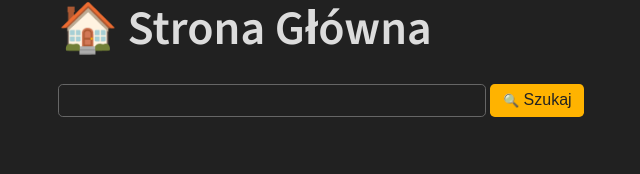
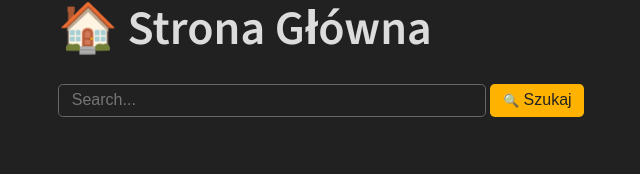
Before and after one commit to aleksandrawrombel/Repo_Hunt, a React (Vite) app: page / in a window 1280 px wide. Shown: the part 108-282 px from the top of the page, without its empty margins (22-662 px from the left). Built offline with nearby package versions, Linux system fonts and the light colour scheme.

Commit message:
API search results logging correclty, starting on displaying the information

```diff
--- a/src/components/HomeSearchDisplay.jsx
+++ b/src/components/HomeSearchDisplay.jsx
@@ -1,11 +1,39 @@
+import { useState } from "react";
+
 const HomeSearchDisplay = () => {
+
+  const [query, setQuery] = useState("");
+  const [searchResults, setSearchResults] = useState([]);
+
+  const handleSearch = async () => {
+    try {
+      const response = await fetch(
+        `https://api.github.com/search/repositories?q=${query}`
+      );
+      const data = await response.json();
+      setSearchResults(data);
+      console.log(searchResults);
+    } catch (error) {
+      console.error(error);
+    }
+  };
+
   return (
     <main className="container">
       <section className="search_container">
-        <input className="search_bar" type="text" />
-        <button className="search_button">
+        <input
+          className="search_bar"
+          placeholder="Search..."
+          type="text"
+          value={query}
+          onChange={(e) => setQuery(e.target.value)}
+        />
+        <button className="search_button" onClick={handleSearch}>
           <span className="search_emoji">&#128269;</span> Szukaj
         </button>
+      </section>
+      <section className="results_container">
+
       </section>
     </main>
   );
```
Also changed, not shown: src/scss/elements/_HomeSearchDisplay.scss (line endings or trailing spaces).
